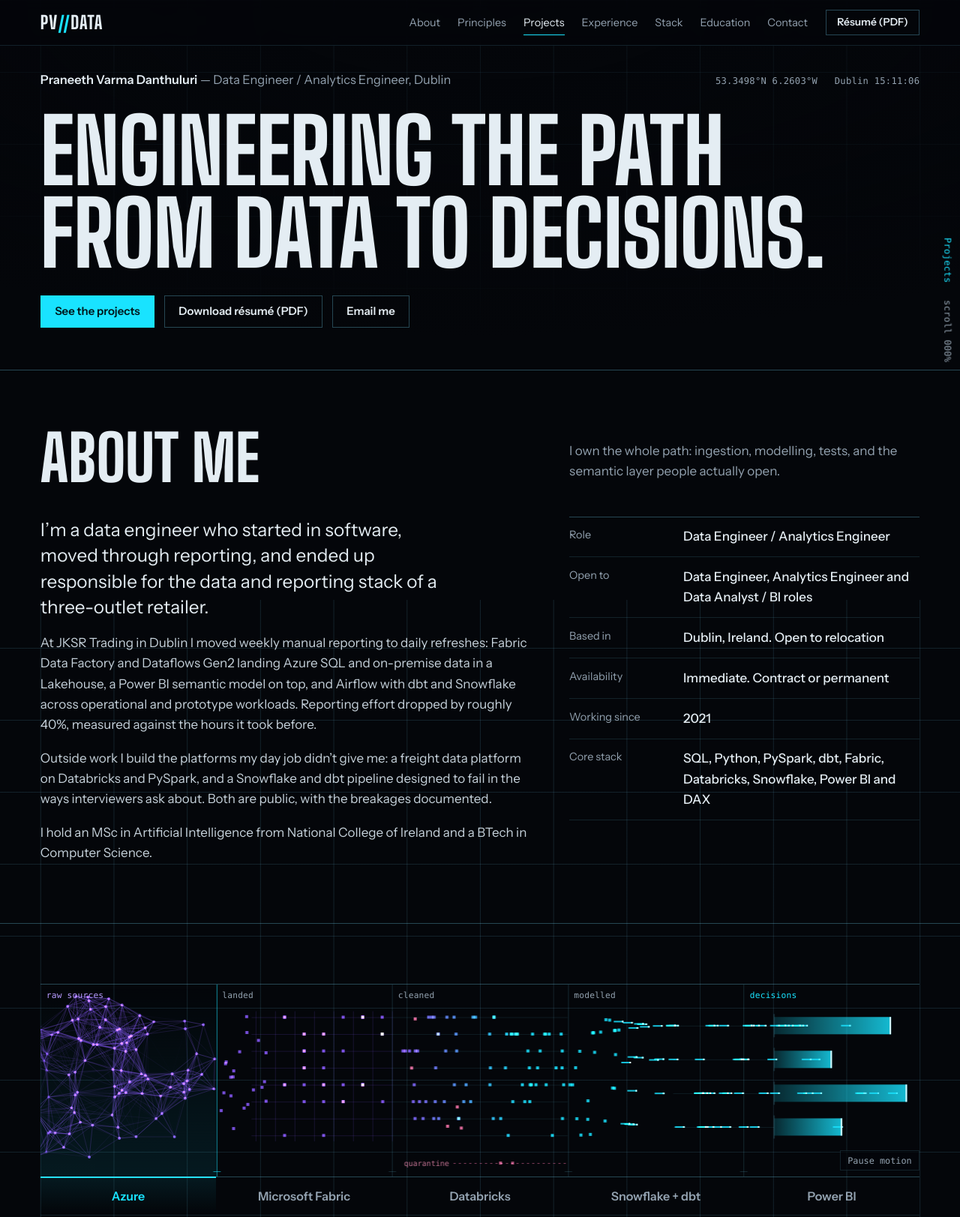
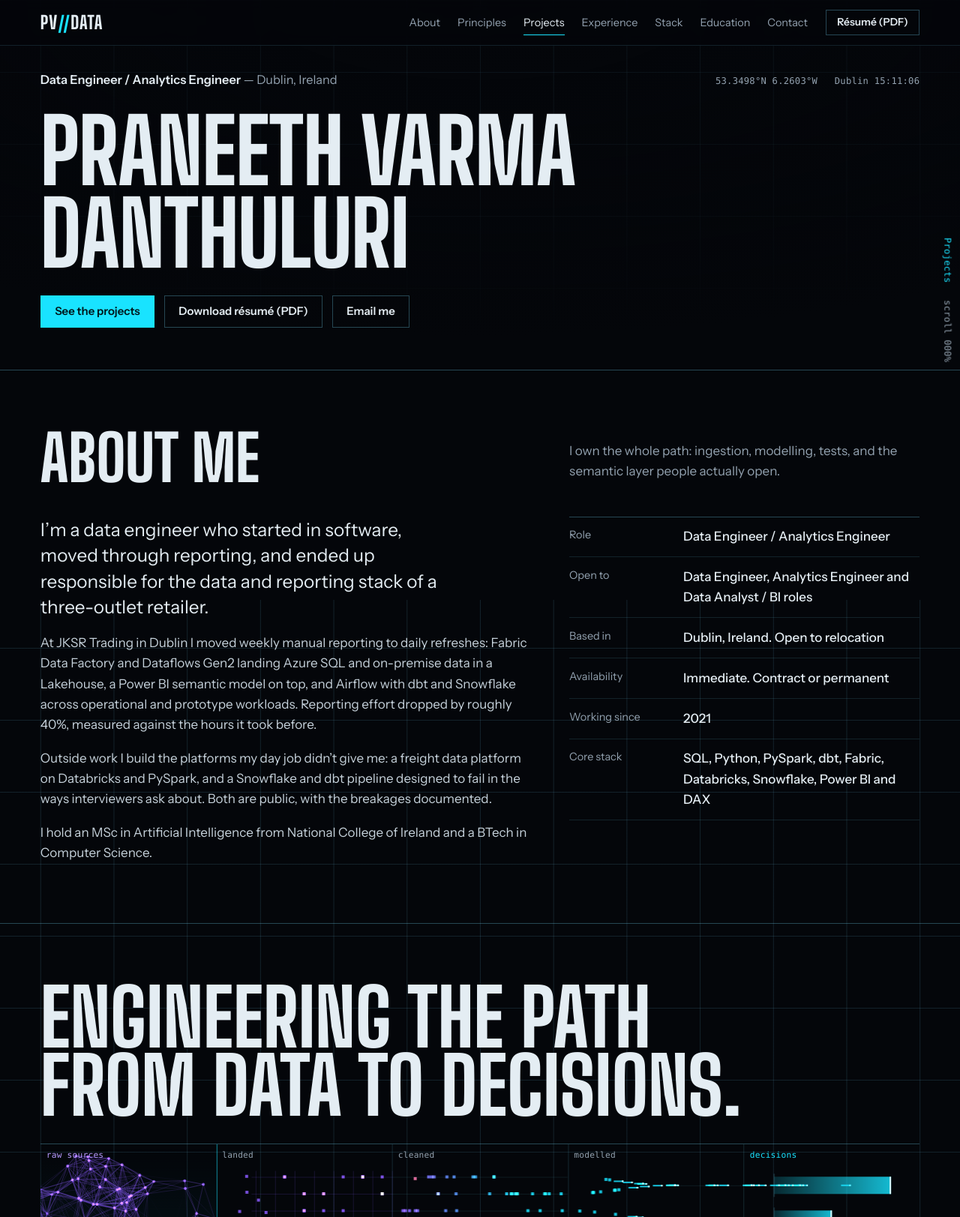
Before and after one commit to Pranuvar/portfolio-site, a plain HTML site: page index.html in a window 1280 px wide. Shown: the top 1623 px of the page at 75% size. Drawn offline with Linux system fonts and the light colour scheme; animation ran at ten frames a second.

Commit message:
Pair the headline with the animation; lead the page with the name
Co-Authored-By: Claude Fable 5.2 <noreply@anthropic.com>
Claude-Session: https://claude.ai/code/session_011kHHYEvdHpBA46jpdHfZwq

```diff
--- a/index.html
+++ b/index.html
@@ -103,7 +103,8 @@ a{color:inherit}
 .readout .src{margin-top:.5rem}
 .readout p.body{color:#c6d2db;max-width:62ch}
 .hero-cta{display:flex;flex-wrap:wrap;gap:.8rem;padding:clamp(1.6rem,4vh,2.6rem) 0 clamp(3rem,7vh,5rem)}
-.path .observatory{margin-top:0}
+.mega{font:800 clamp(2.7rem,8.2vw,8.6rem)/.86 var(--display);text-transform:uppercase;text-wrap:balance}
+.path .observatory{margin-top:clamp(1.4rem,4vh,2.6rem)}
 .path .readout{padding-bottom:0}
 @media (max-width:720px){.readout{grid-template-columns:1fr;min-height:13rem}.obs-ends{font-size:.58rem}.obs-ends span{padding-left:.2rem}}
 
@@ -264,11 +265,11 @@ footer .wrap{display:flex;flex-wrap:wrap;justify-content:space-between;gap:.5rem
 <!-- ═════ 1. HERO ═════ -->
 <section class="hero wrap" id="top" data-name="Hero">
   <div class="hero-top">
-    <p class="who"><b>Praneeth Varma Danthuluri</b> <span>— Data Engineer / Analytics Engineer, Dublin</span></p>
+    <p class="who"><b>Data Engineer / Analytics Engineer</b> <span>— Dublin, Ireland</span></p>
     <p class="tele" aria-hidden="true">53.3498°N 6.2603°W &nbsp; <span id="clock"></span></p>
   </div>
 
-  <h1><span class="ln"><span>Engineering the path</span></span> <span class="ln"><span>from data to decisions.</span></span></h1>
+  <h1><span class="ln"><span>Praneeth Varma</span></span> <span class="ln"><span>Danthuluri</span></span></h1>
 
   <div class="hero-cta">
     <a class="btn solid" href="#projects">See the projects</a>
@@ -306,6 +307,7 @@ footer .wrap{display:flex;flex-wrap:wrap;justify-content:space-between;gap:.5rem
 <!-- ═════ THE PATH (animation) ═════ -->
 <section class="sec path" id="path" data-name="Path">
   <div class="wrap">
+    <h2 class="mega">Engineering the path from data to decisions.</h2>
   <div class="observatory">
       <canvas id="field" role="img" aria-label="Animated diagram in five stages. Scattered raw data points land in table rows, bad records are diverted to a quarantine rail, the remaining rows merge into four lanes, and the lanes feed four steady bars. The stages line up with Azure, Microsoft Fabric, Databricks, Snowflake with dbt, and Power BI."></canvas>
       <div class="obs-ends tele" aria-hidden="true"><span>raw sources</span><span>landed</span><span>cleaned</span><span>modelled</span><span>decisions</span></div>
```
